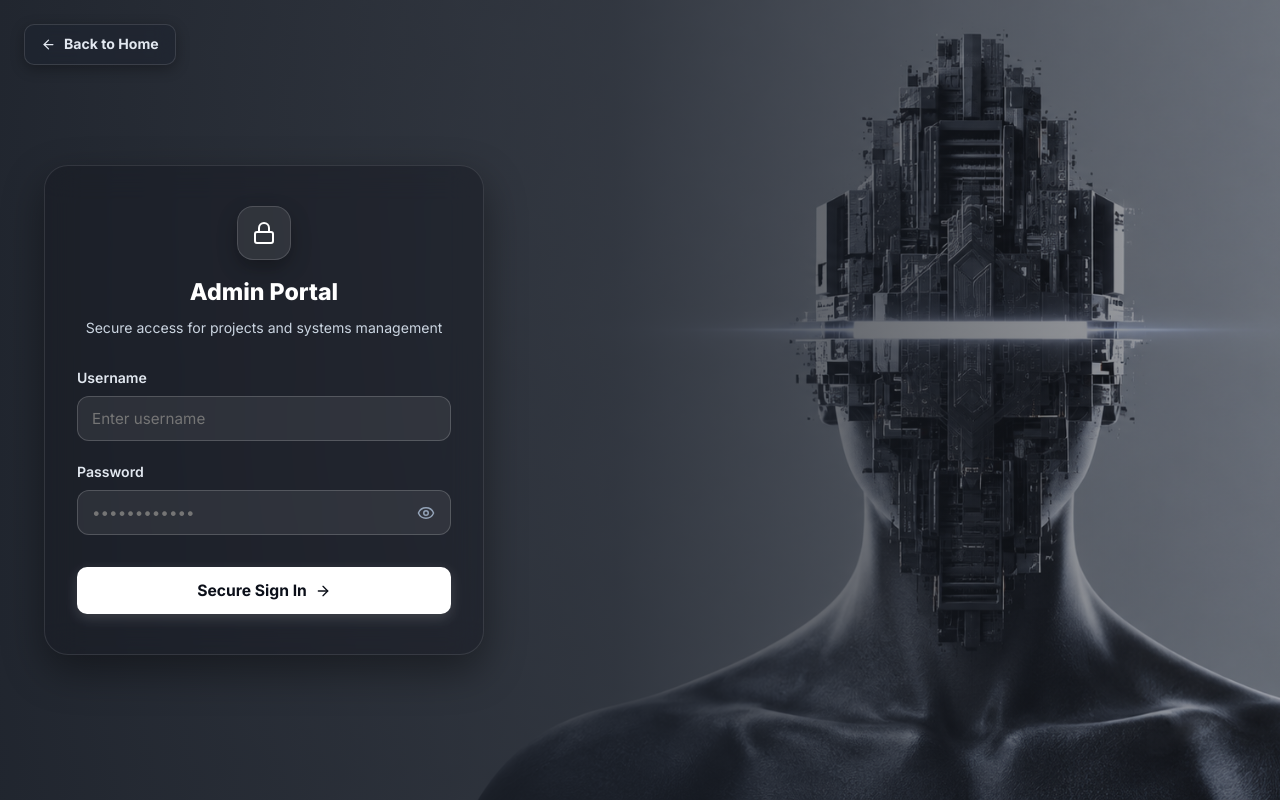
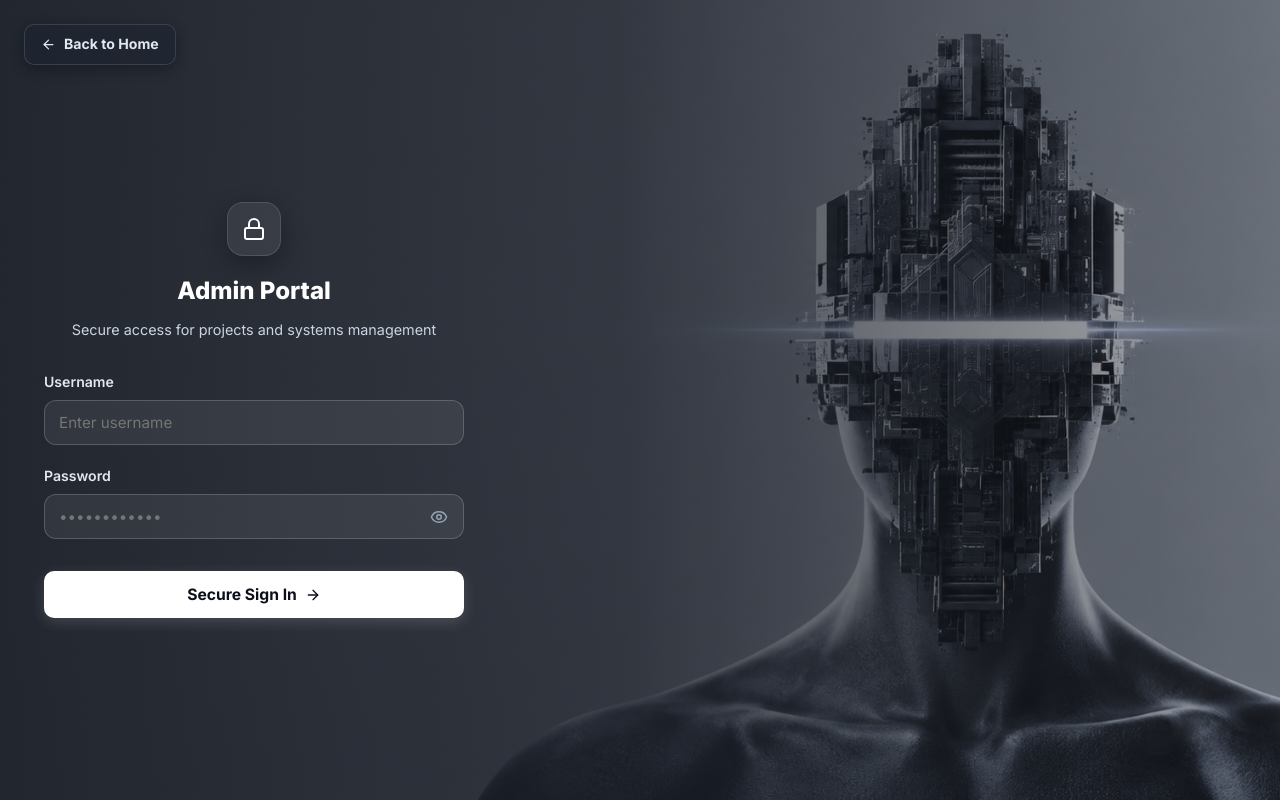
Before and after one commit to RyanOsama/ryan-osama-portfolio, a Next.js app: page /admin/login in a window 1280 px wide. Built offline with nearby package versions, Linux system fonts and the light colour scheme.

Commit message:
style: make login card borderless and fully transparent merged into background

```diff
--- a/src/app/admin/login/page.tsx
+++ b/src/app/admin/login/page.tsx
@@ -148,43 +148,41 @@ export default function AdminLoginPage() {
             width: '100%',
           }}
         >
-          {/* Transparent Login Card (Left on EN, Right on AR) */}
+          {/* Completely Seamless Transparent Login Form (No Box / No Borders) */}
           <div
             className="animate-fade-in"
             style={{
               width: '100%',
-              maxWidth: '440px',
-              padding: '40px 32px',
-              background: 'rgba(20, 24, 33, 0.45)',
-              backdropFilter: 'blur(16px)',
-              border: '1px solid rgba(255, 255, 255, 0.1)',
-              borderRadius: '24px',
-              boxShadow: '0 16px 40px rgba(0, 0, 0, 0.4)',
+              maxWidth: '420px',
+              padding: '10px 0',
+              background: 'transparent',
+              border: 'none',
+              boxShadow: 'none',
               textAlign: dir === 'rtl' ? 'right' : 'left',
             }}
           >
             {/* Header */}
-            <div style={{ textAlign: 'center', marginBottom: '28px' }}>
+            <div style={{ textAlign: 'center', marginBottom: '30px' }}>
               <div
                 style={{
                   width: '54px',
                   height: '54px',
                   borderRadius: '16px',
-                  background: 'rgba(255, 255, 255, 0.08)',
-                  border: '1px solid rgba(255, 255, 255, 0.15)',
+                  background: 'rgba(255, 255, 255, 0.07)',
+                  border: '1px solid rgba(255, 255, 255, 0.12)',
                   display: 'inline-flex',
                   alignItems: 'center',
                   justifyContent: 'center',
-                  boxShadow: '0 8px 20px rgba(0, 0, 0, 0.3)',
-                  marginBottom: '14px',
+                  boxShadow: '0 8px 24px rgba(0, 0, 0, 0.3)',
+                  marginBottom: '16px',
                 }}
               >
                 <Lock size={24} color="#ffffff" />
               </div>
-              <h1 style={{ fontSize: '1.45rem', fontWeight: 800, marginBottom: '6px', color: '#ffffff' }}>
+              <h1 style={{ fontSize: '1.5rem', fontWeight: 800, marginBottom: '8px', color: '#ffffff' }}>
                 {lang === 'ar' ? 'بوابة لوحة التحكم' : 'Admin Portal'}
               </h1>
-              <p style={{ color: '#cbd5e1', fontSize: '0.88rem' }}>
+              <p style={{ color: '#cbd5e1', fontSize: '0.9rem' }}>
                 {lang === 'ar'
                   ? 'تسجيل الدخول الآمن لإدارة المشاريع والتقييمات'
                   : 'Secure access for projects and systems management'}
```
